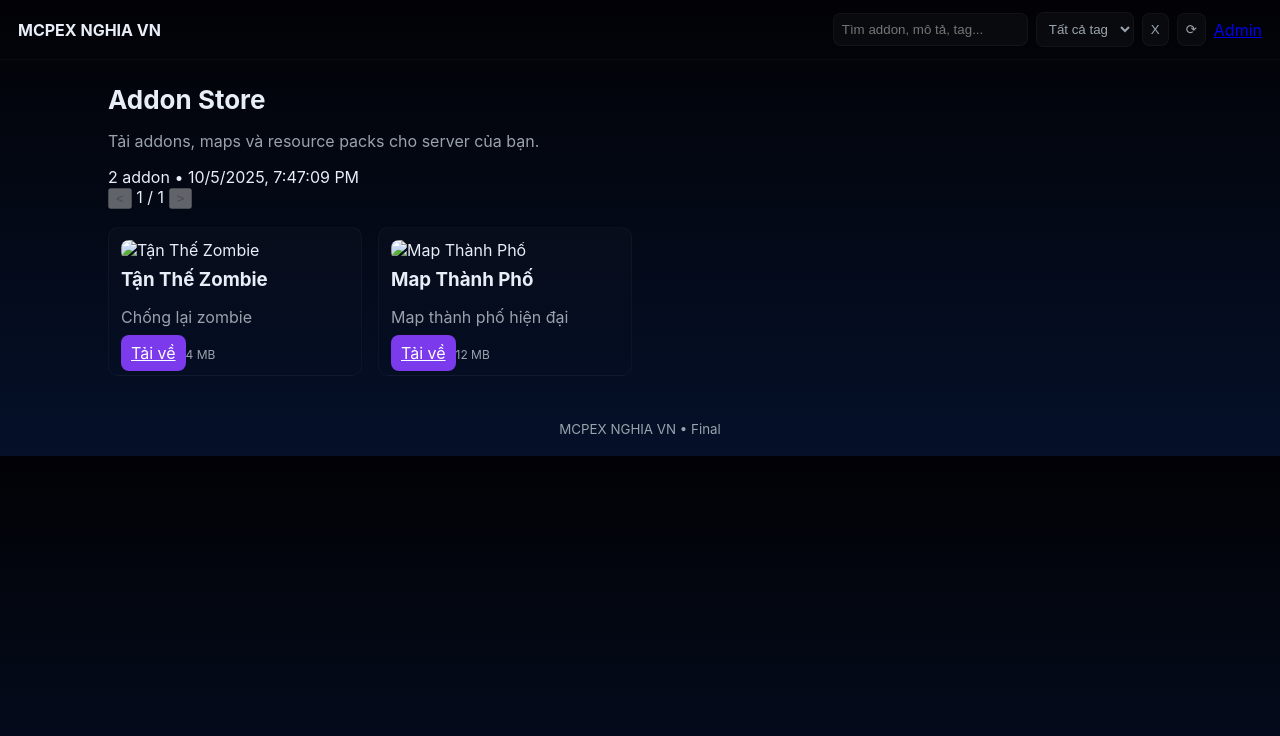
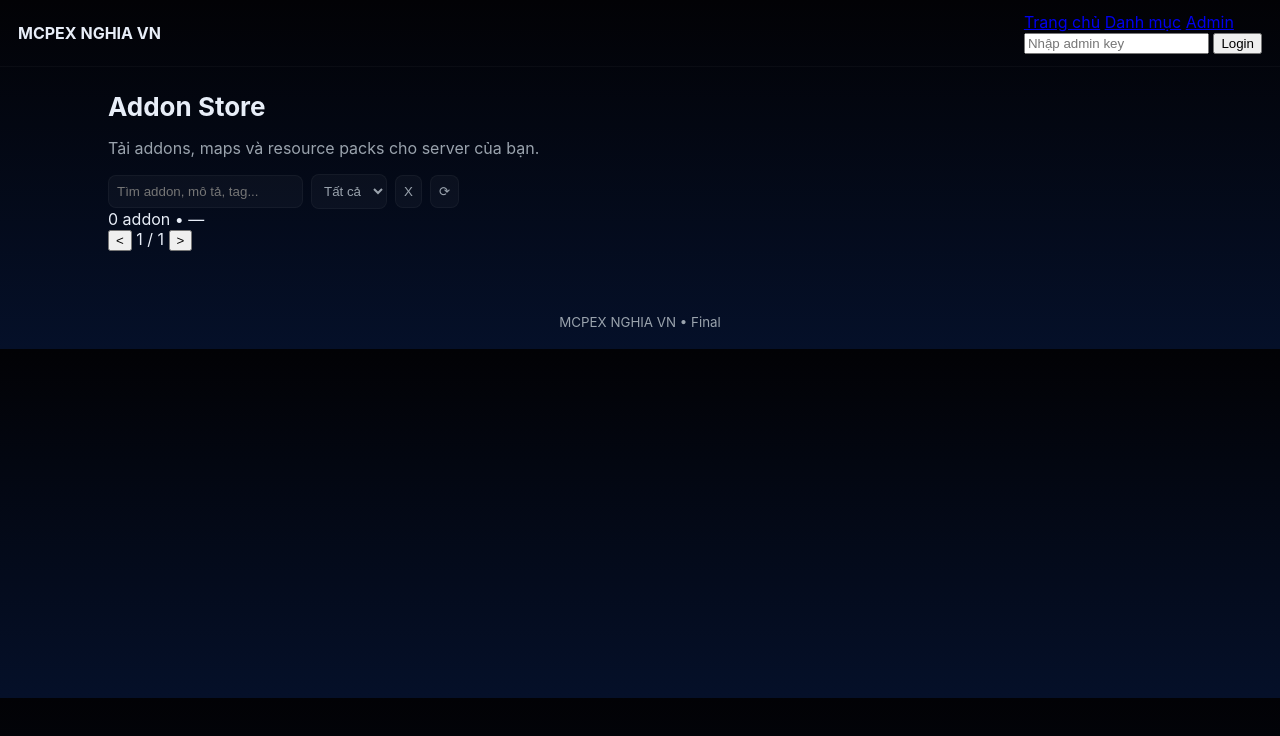
Before and after one commit to truongten139-star/MCPEXNGHIAVN2, a website: page index.html in a window 1280 px wide. Drawn offline with Linux system fonts and the light colour scheme.

Commit message:
index.html

```diff
--- a/index.html
+++ b/index.html
@@ -9,19 +9,28 @@
 <body>
   <header class="topbar">
     <div class="brand">MCPEX NGHIA VN</div>
-  <div class="controls">
-    <input id="search" placeholder="Tìm addon, mô tả, tag..." />
-    <select id="tagFilter"><option value="">Tất cả tag</option></select>
-    <button id="clearFilters">X</button>
-    <button id="reload">⟳</button>
-    <a id="adminLink" href="/admin.html">Admin</a>
+    <nav class="nav">
+      <a href="/" class="nav-item">Trang chủ</a>
+      <a href="#" id="openCategories" class="nav-item">Danh mục</a>
+      <a href="/admin.html" class="nav-item">Admin</a>
+      <div class="nav-item admin-input" id="menuAdminInput">
+        <input id="menuAdminKey" type="password" placeholder="Nhập admin key" />
+        <button id="menuLoginBtn">Login</button>
       </div>
+    </nav>
   </header>
 
   <main class="container">
     <section class="hero">
       <h1>Addon Store</h1>
       <p class="muted">Tải addons, maps và resource packs cho server của bạn.</p>
+    </section>
+
+    <section class="controls">
+      <input id="search" placeholder="Tìm addon, mô tả, tag..." />
+      <select id="tabFilter"><option value="">Tất cả</option></select>
+      <button id="clearFilters" title="Xóa bộ lọc">X</button>
+      <button id="reload" title="Tải lại dữ liệu">⟳</button>
     </section>
 
     <section class="toolbar">
@@ -39,19 +48,25 @@
 
   <div id="modal" class="modal hidden" role="dialog" aria-modal="true">
     <div class="modal-card">
-    <button id="closeModal">✕</button>
-    <img id="modalImg" src="/assets/fallback.png" />
+      <button id="closeModal" class="modal-close">✕</button>
+      <img id="modalImg" src="/assets/fallback.png" alt="" />
+      <div class="modal-info">
         <h2 id="modalTitle"></h2>
         <p id="modalDesc"></p>
         <div id="modalTags" class="tags"></div>
+        <div class="meta-row"><span id="modalSize" class="small"></span></div>
         <div class="modal-actions">
           <a id="modalDownload" class="btn primary" target="_blank" rel="noreferrer">Tải về</a>
-      <span id="modalSize" class="small"></span>
+          <button id="modalCloseBtn" class="btn">Đóng</button>
+        </div>
       </div>
     </div>
   </div>
 
-<footer class="footer"><small>MCPEX NGHIA VN • Final</small></footer>
+  <footer class="footer">
+    <small>MCPEX NGHIA VN • Final</small>
+  </footer>
+
   <script src="/script.js" defer></script>
 </body>
 </html>
```
Lines whose indentation alone changed are shown as unchanged.
